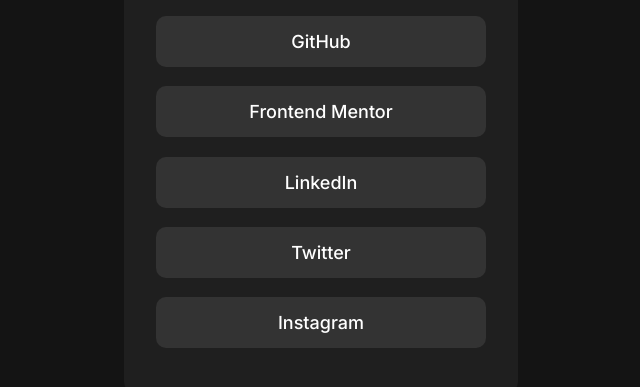
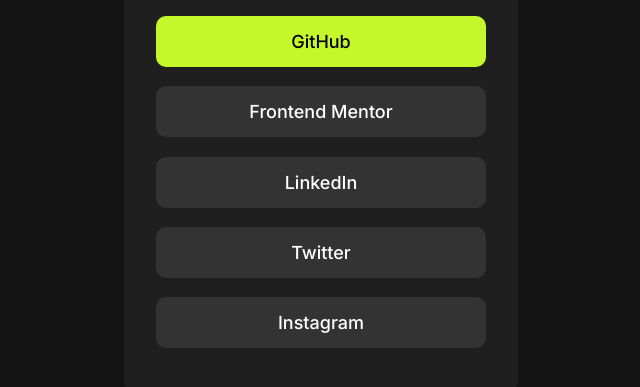
Before and after one commit to Jaca7x/social-links-profile, a plain HTML site: page index.html in a window 1280 px wide. In both pictures the pointer is over the item "GitHub". Shown: the part 355-742 px from the top of the page, without its empty margins (319-959 px from the left). Drawn offline with Linux system fonts and the light colour scheme.

Commit message:
Update style.css

```diff
--- a/style.css
+++ b/style.css
@@ -74,6 +74,11 @@ li {
     text-align: center;
 }
 
+li:hover{
+background-color: var(--green);
+color: black;
+}
+
 @media (min-width: 768px) {
     main {
       img.mulher {
```
